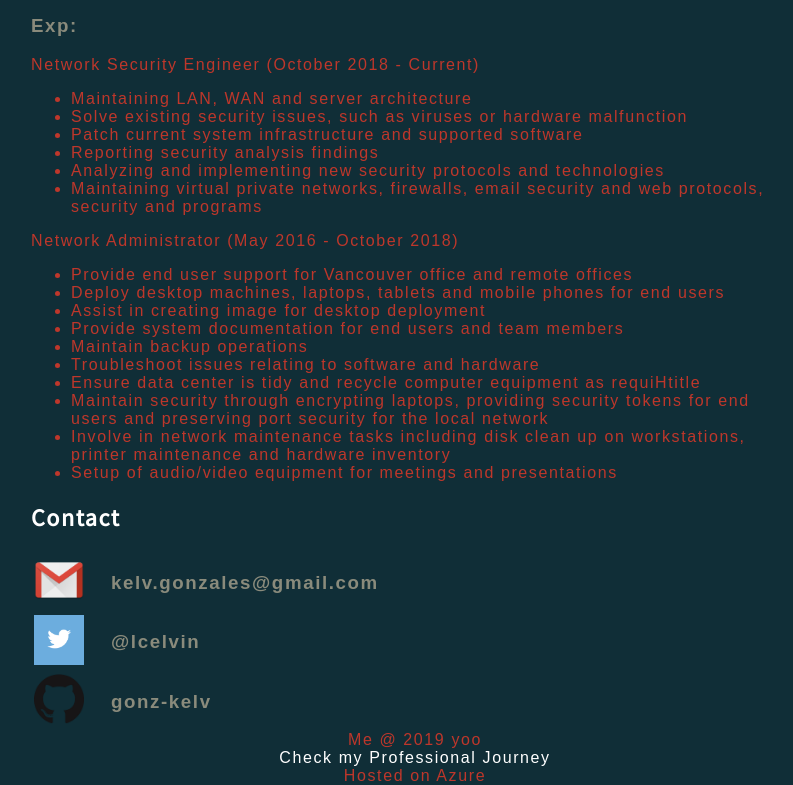
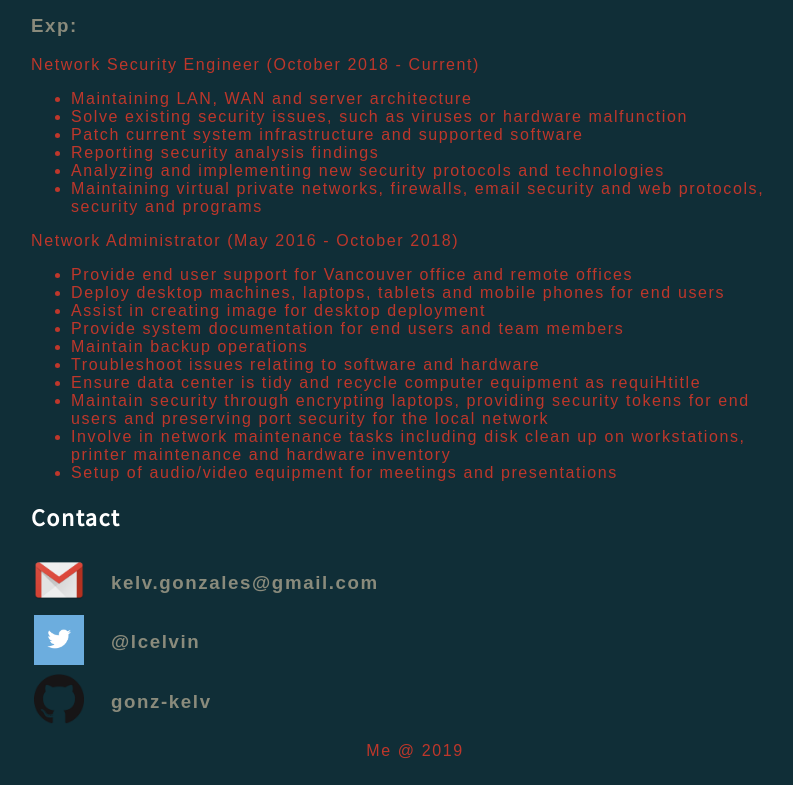
Before and after one commit to gonz-kelv/Portfolio, a plain HTML site: page index.html in a window 1280 px wide. Shown: the part 1675-2460 px from the top of the page, without its empty margins (225-1018 px from the left). Drawn offline with Linux system fonts and the light colour scheme.

Commit message:
improved

```diff
--- a/css/main.css
+++ b/css/main.css
@@ -171,6 +171,14 @@ h3{
 footer{
 	height:5%;
 	text-align: center;
+	position: relative;
+}
+
+footer div{
+	position: absolute;
+	top:50%;
+	left:50%;
+	transform: translate(-50%, -50%);
 }
 
 /*
--- a/index.html
+++ b/index.html
@@ -137,9 +137,7 @@
 			<h3>gonz-kelv</h3>
 		</div>
 	<footer>
-		<div>Me @ 2019 yoo</div>
-		<div><a href="https://medium.com/@kelv.gonzales">Check my Professional Journey</a></div>
-		<div>Hosted on Azure</div>
+		<div>Me @ 2019</div>
 	</footer>
 </body>
 
```
